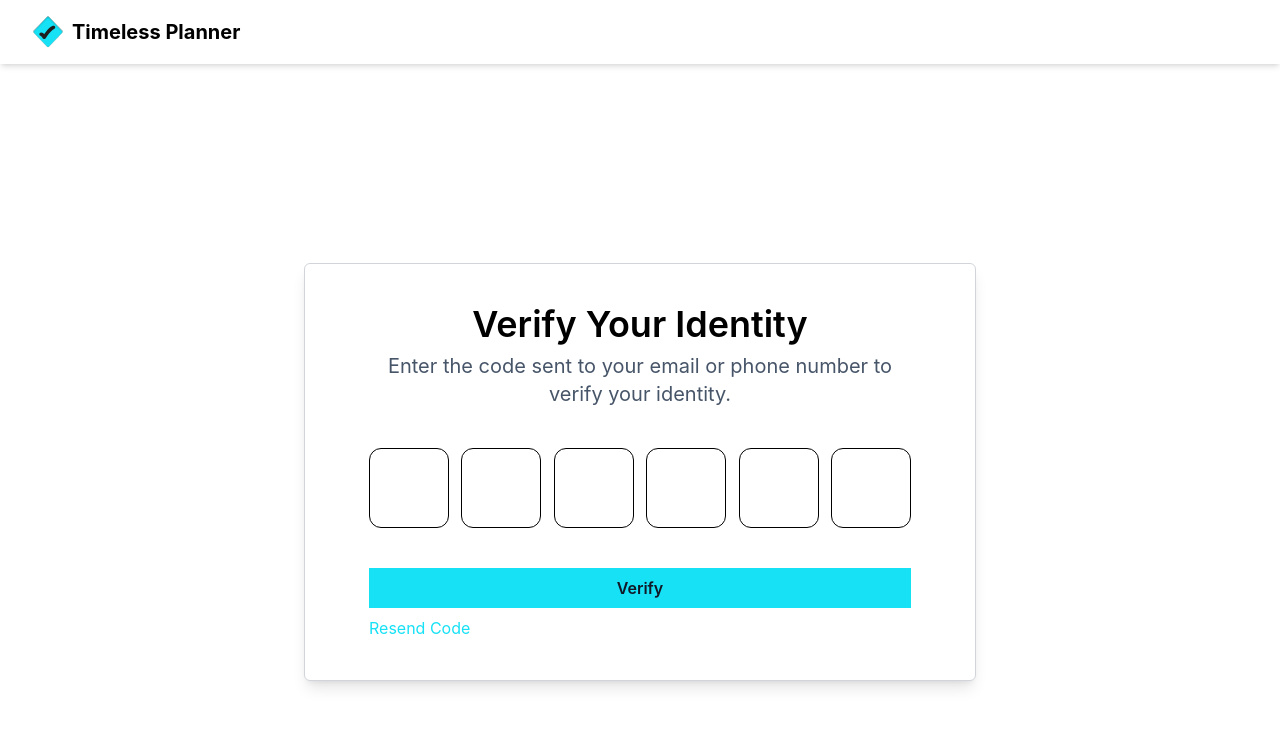
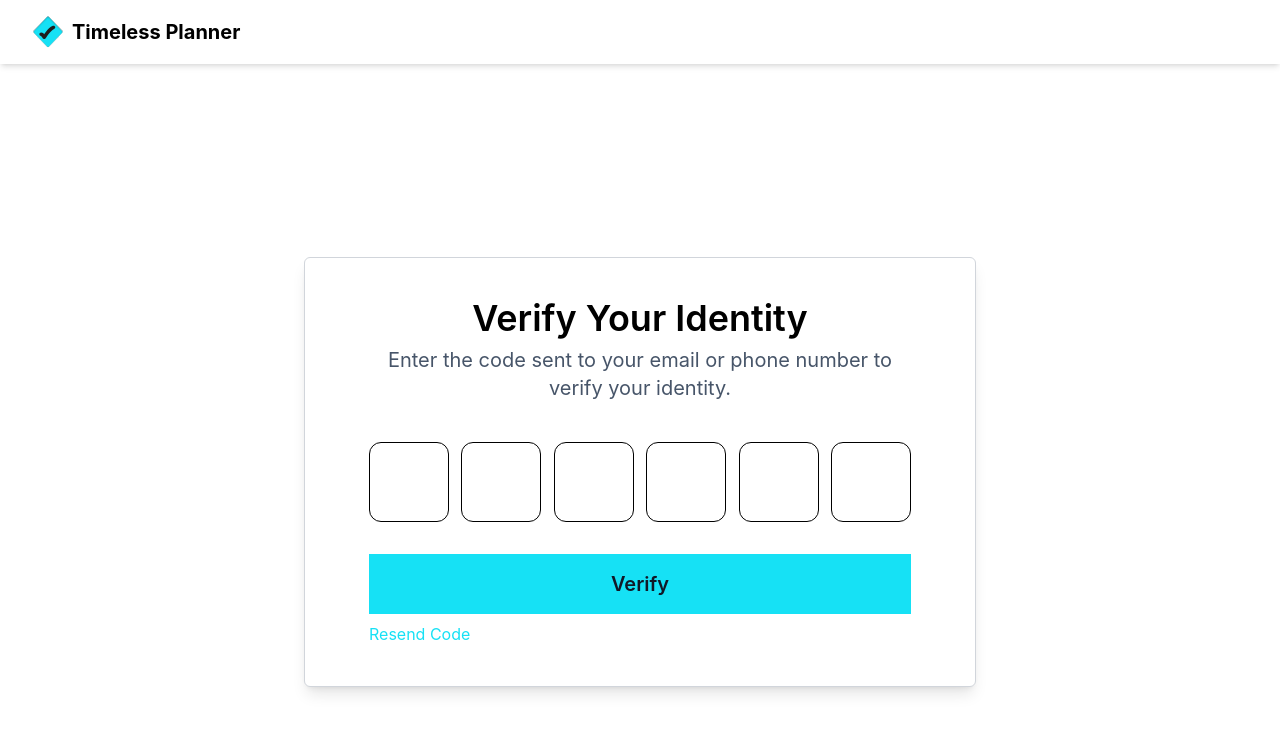
Before and after one commit to kingieX/timeless-event, a React (Vite) app: page /verify in a window 1280 px wide. Shown: the top 732 px of the page. Built offline with nearby package versions, Linux system fonts and the light colour scheme.

Commit message:
Update: new changes to sign up and log in logic

```diff
--- a/src/components/Reset-password-flow/PasswordResetVerification.jsx
+++ b/src/components/Reset-password-flow/PasswordResetVerification.jsx
@@ -6,11 +6,15 @@ import CodeInput from '../CodeInput';
 const PasswordResetVerification = () => {
   const [code, setCode] = useState(Array(6).fill('')); // Initialize the code as an array of 6 empty strings
   const [errorMessage, setErrorMessage] = useState('');
+  const [isSubmitting, setIsSubmitting] = useState(false); // Track submission state
   const navigate = useNavigate();
 
   // Handle form submission and verification
   const handleVerification = e => {
     e.preventDefault();
+    setIsSubmitting(true);
+
+    setTimeout(() => {
       // const verificationCode = code.join(''); // Convert the array of code digits to a single string
       // if (verificationCode === '123456') {
       // Replace with actual verification logic
@@ -20,6 +24,7 @@ const PasswordResetVerification = () => {
         'Invalid code. Please try again. Code is 123456 for testing purposes'
       );
       // }
+    }, 2000);
   };
 
   // Handle resending the code
@@ -54,9 +59,11 @@ const PasswordResetVerification = () => {
 
             <button
               type="submit"
-              className="bg-primary text-black font-semibold py-2 px-4 lg:mt-6 mt-4 w-full hover:bg-transparent hover:border hover:border-primary hover:text-primary transition duration-300"
+              className={`w-full bg-primary text-black font-semibold py-2 px-4 mt-4 transition duration-300 text-base md:text-lg lg:text-xl md:py-3 lg:py-4
+                ${isSubmitting ? 'bg-gray cursor-not-allowed' : 'hover:bg-transparent hover:border hover:border-primary hover:text-primary'}`}
+              disabled={isSubmitting} // Disable the button during submission
             >
-              Verify
+              {isSubmitting ? 'Verifying...' : 'Verify'}
             </button>
           </form>
           <p
```
Lines whose indentation alone changed are shown as unchanged.
